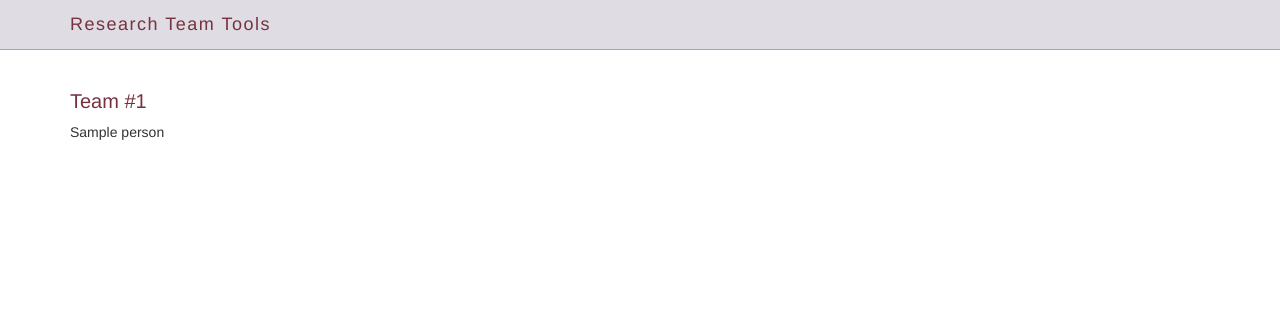
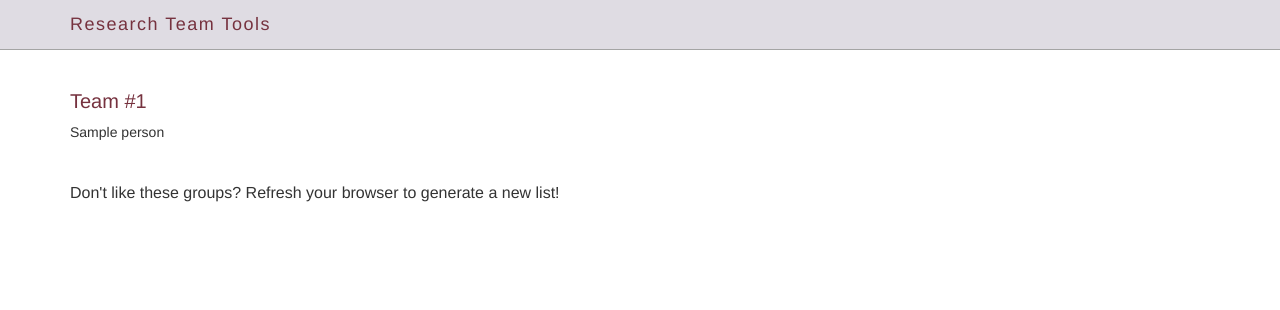
Before and after one commit to pkpenton/lunch_groups_app, a Django app: template teamlunch/templates/lunchresults.html in a window 1280 px wide. Shown: the top 310 px of the page. Run offline with Django 3.2, Linux system fonts and the light colour scheme; the template is opened without the code that fills it: most values are stand-ins (such as "Sample title", 1, 10 or a date in 2020); some libraries are stand-ins or nearby versions.

Commit message:
Add page title and prompt to refresh page

```diff
--- a/teamlunch/templates/lunchresults.html
+++ b/teamlunch/templates/lunchresults.html
@@ -8,9 +8,9 @@
             integrity="sha384-BVYiiSIFeK1dGmJRAkycuHAHRg32OmUcww7on3RYdg4Va+PmSTsz/K68vbdEjh4u"
             crossorigin="anonymous">
     <link rel="stylesheet" type="text/css" href="{% static 'teamlunch/style.css' %}">
+    <title>Research Team Tools</title>
 </head>
 
-<!-- TODO: add block title -->
 <!-- TODO: put everything above in "base.html" and import it -->
 
 <body>
@@ -30,4 +30,11 @@
     <br>
     <br>
 
+    <div class="container">
+        <p>Don't like these groups? Refresh your browser to generate a new list!</p>
+    </div>
+
+    <br>
+    <br>
+
 </body>
--- a/teamlunch/templates/teamlunch.html
+++ b/teamlunch/templates/teamlunch.html
@@ -8,6 +8,7 @@
             integrity="sha384-BVYiiSIFeK1dGmJRAkycuHAHRg32OmUcww7on3RYdg4Va+PmSTsz/K68vbdEjh4u"
             crossorigin="anonymous">
     <link rel="stylesheet" type="text/css" href="{% static 'teamlunch/style.css' %}">
+    <title>Research Team Tools</title>
 </head>
 
 <body>
```
Also changed, not shown: README.md.
